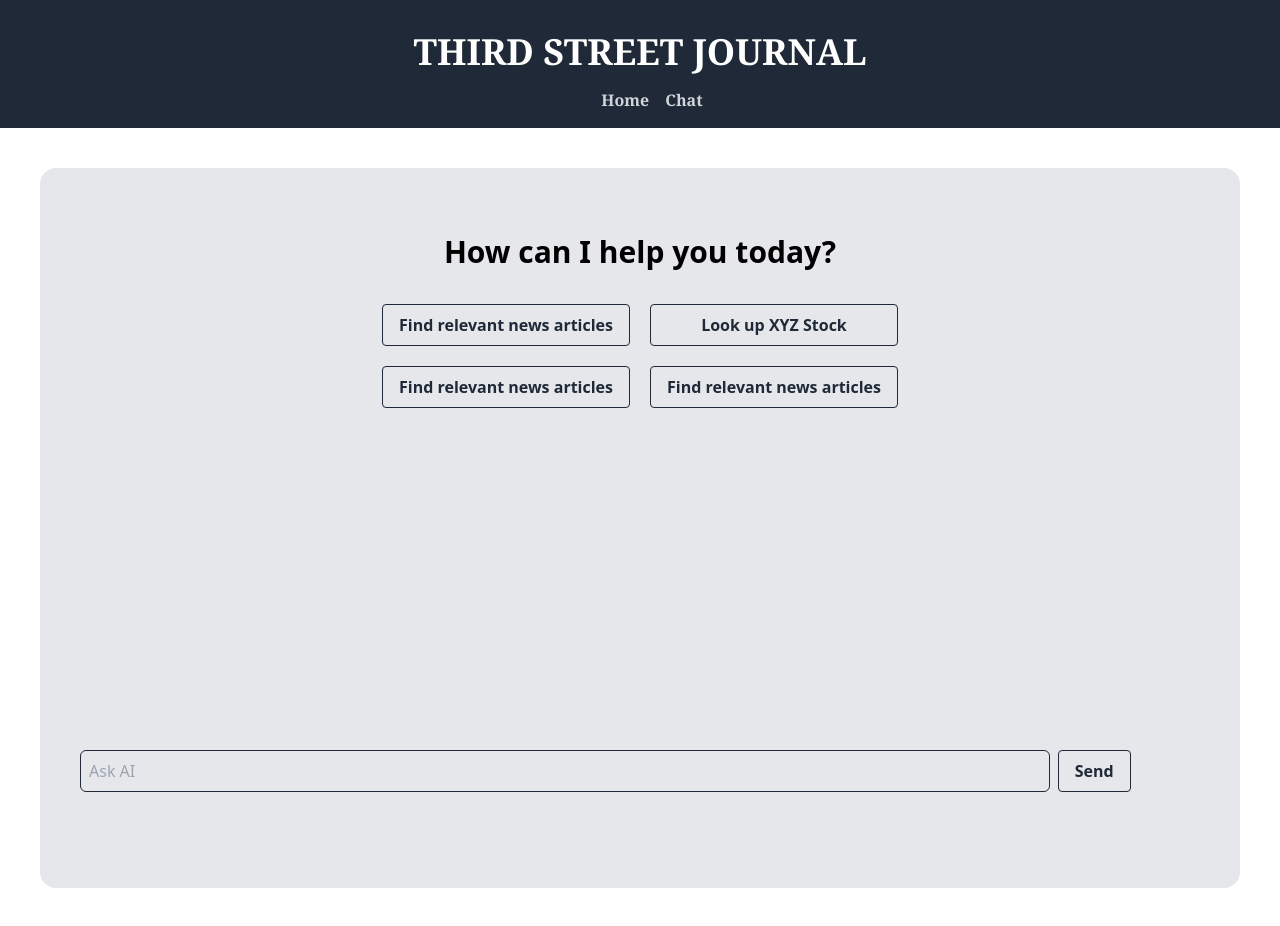
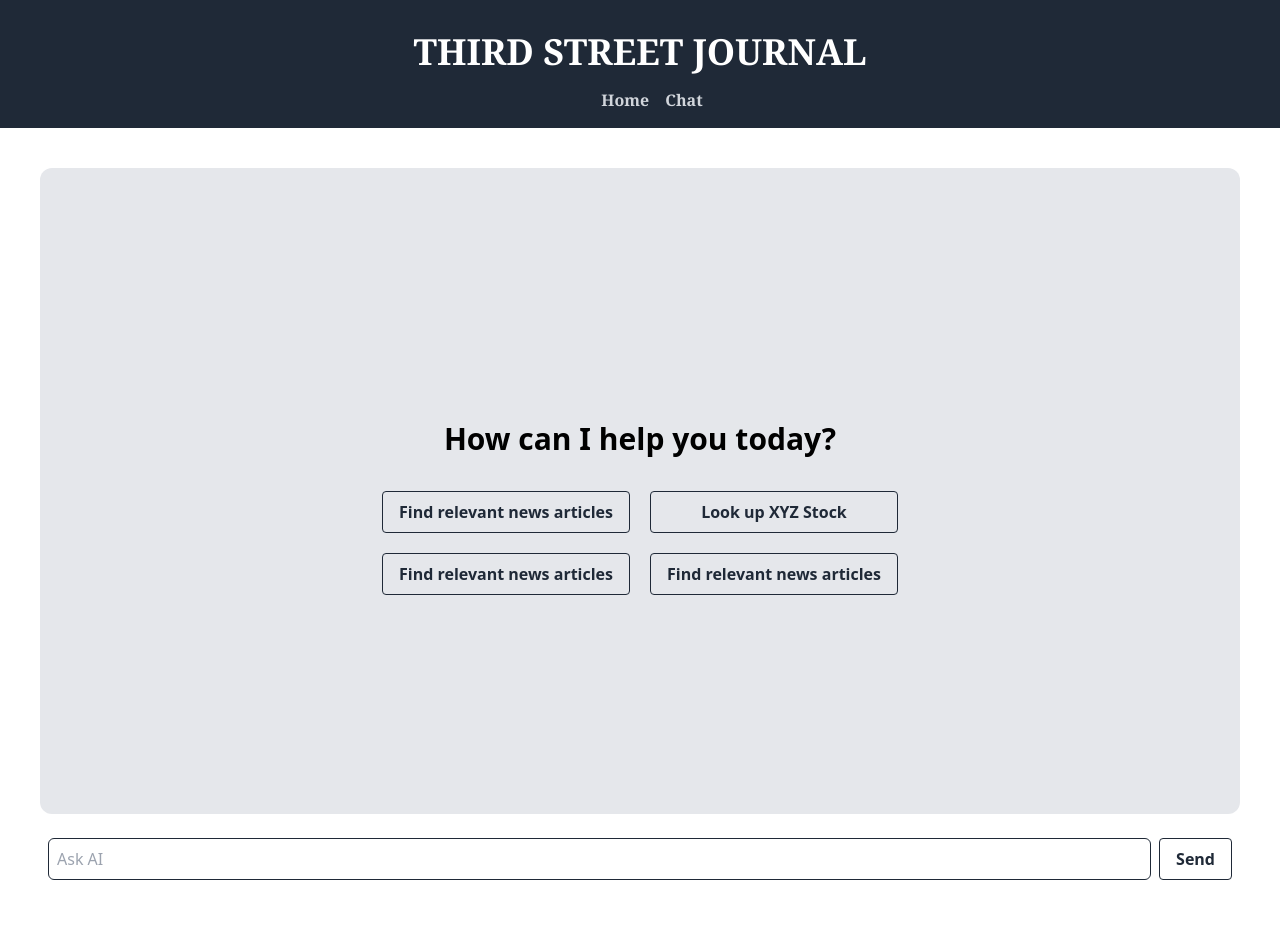
Before and after one commit to mmutyampeta/thirdstreetjournal, a Next.js app in the folder website/: page /chat in a window 1280 px wide. Both pictures are taken after a click on the button "Chat". Built offline with nearby package versions, Linux system fonts and the light colour scheme.

Commit message:
Chatbot UI finished

```diff
--- a/website/components/chatbot.jsx
+++ b/website/components/chatbot.jsx
@@ -42,8 +42,14 @@ const Chatbot = () => {
   return (
     <>
       <div className="flex flex-col h-screen p-10">
-        <div className="flex flex-col grid grid-rows-10 grid-flow-col flex-grow overflow-y-auto p-8 bg-gray-200 rounded-2xl ">
-          <div className="justify-center items-center row-span-10">
+        <div
+          className={
+            count === -1
+              ? "flex-grow overflow-y-auto bg-gray-200 rounded-xl p-8 flex items-center justify-center"
+              : "flex-grow overflow-y-auto bg-gray-200 rounded-xl p-8"
+          }
+        >
+          <div className="">
             {count === -1 && (
               <div className="flex items-center justify-center grid grid-rows-2 grid-flow-col">
                 <h1 className="text-3xl font-bold text-white-800 row-span-1 text-center">
@@ -100,8 +106,8 @@ const Chatbot = () => {
               </div>
             ))}
           </div>
-
-          <div className="mt-4 absolute bottom-0 w-5/6 flex items-center justify-center p-2">
+        </div>
+        <div className="mt-4 flex items-center justify-center p-2">
           <input
             type="text"
             value={newMessage}
@@ -117,7 +123,6 @@ const Chatbot = () => {
           </button>
         </div>
       </div>
-      </div>
     </>
   );
 };
```
Lines whose indentation alone changed are shown as unchanged.
